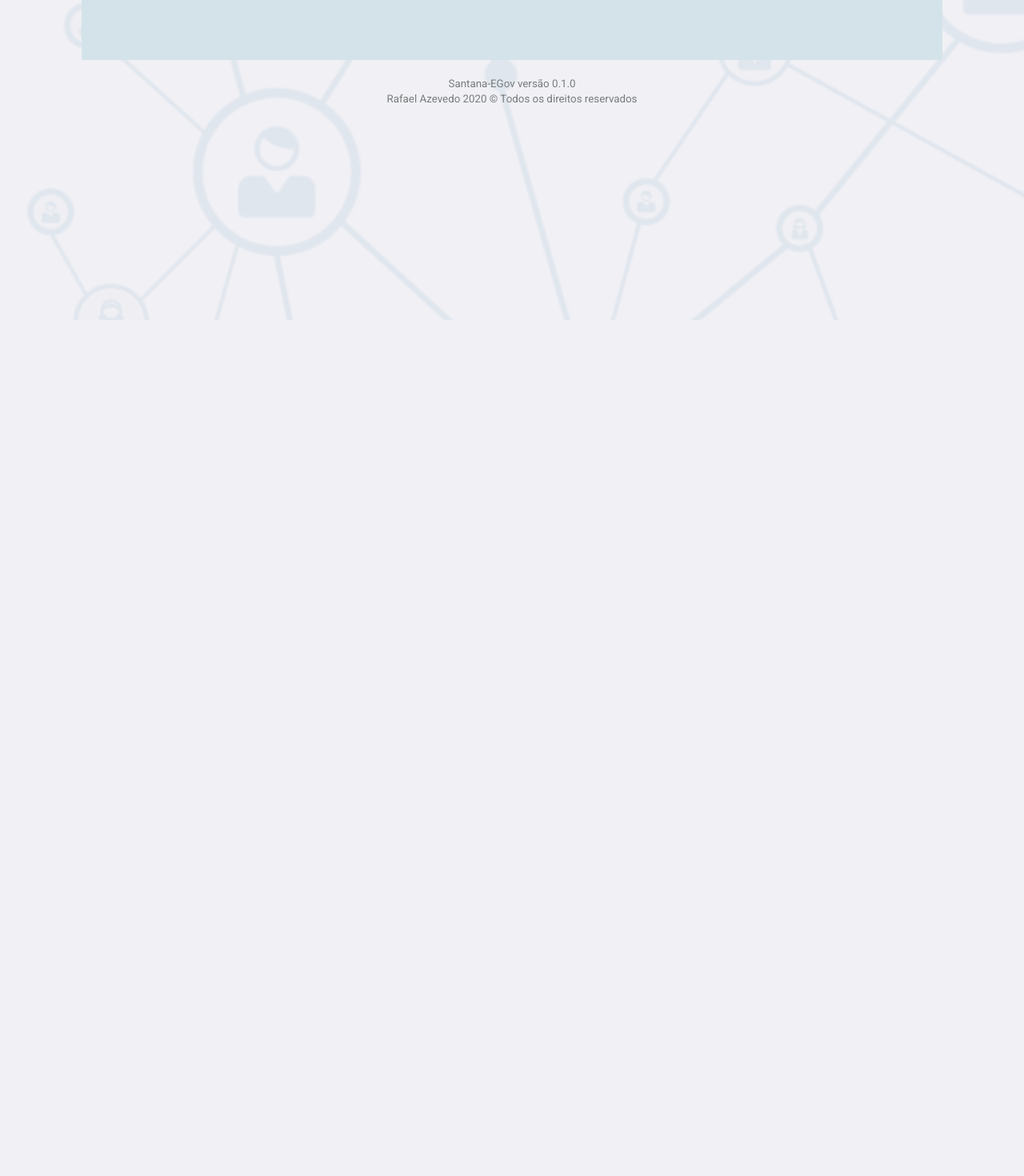
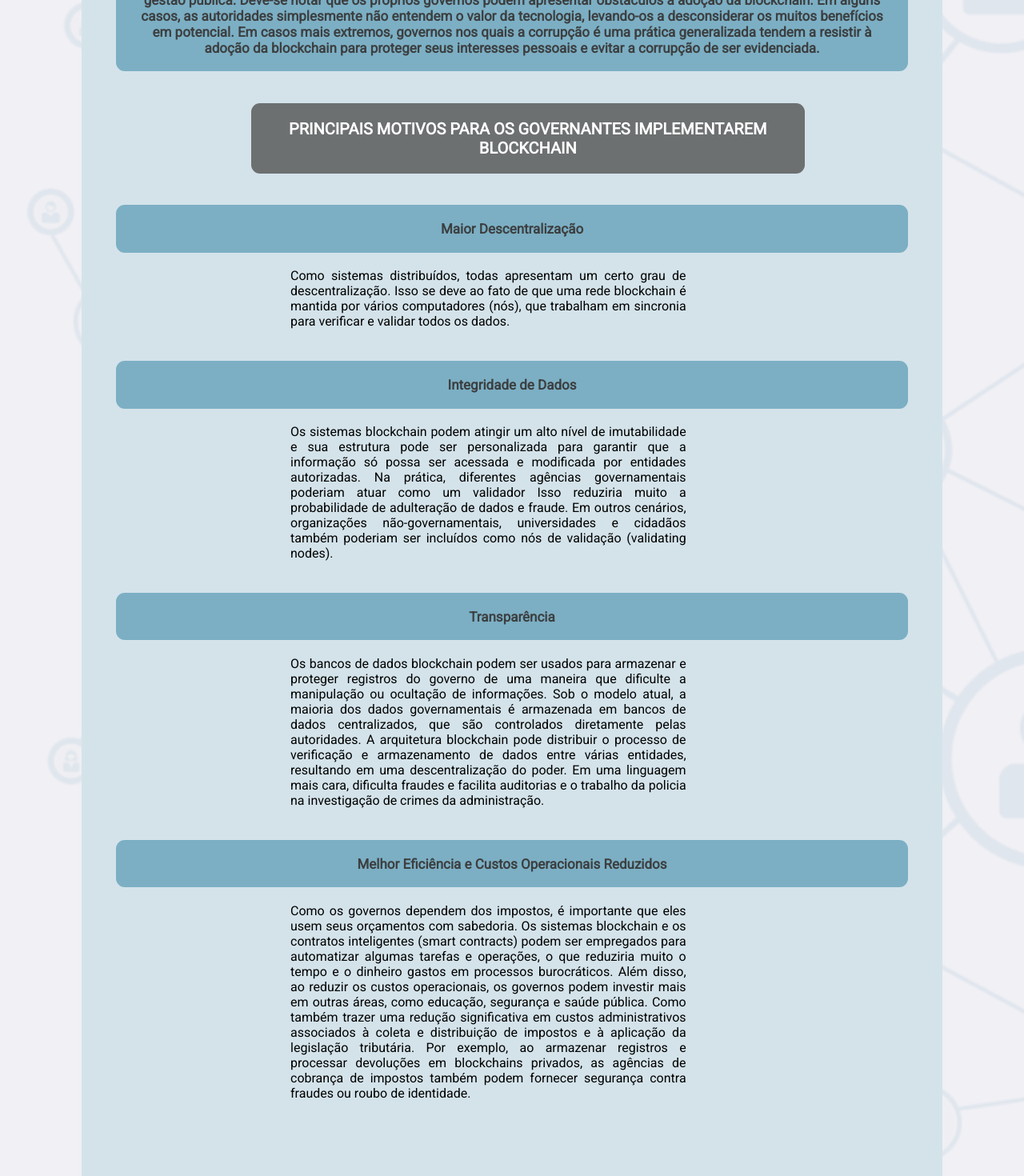
Before and after one commit to rafaazvd/santana-e-gov, a React (Create React App) app: page /blockchain in a window 1280 px wide. Shown: the part 400-1870 px from the top of the page at 80% size. Before the commit the page ends 800 px from the top, so only its background shows below. Built offline with nearby package versions, Linux system fonts and the light colour scheme.

Commit message:
page blockchain

```diff
--- a/src/pages/Blockchain/index.tsx
+++ b/src/pages/Blockchain/index.tsx
@@ -14,8 +14,72 @@ const Blockchain: React.FC = () => {
                 <Img src={blockchain1} alt="santana e-gov"/>
             </Header>
             <Section>
-                <h1>Title</h1>
-                <p>conteudo</p>
+                <h1>A Tecnologia Blockchain projetada inicialmente para arquitetura do bitcoin,
+                    ela agora estar sendo usada em vários outros contextos. Um desses contextos
+                    é o da governança, onde sistemas distribuídos têm grande potencial de mudar
+                     o setor da gestão pública.
+                    Deve-se notar que os próprios governos podem apresentar obstáculos à adoção
+                    da blockchain. Em alguns casos, as autoridades simplesmente não entendem o valor
+                     da tecnologia, levando-os a desconsiderar os muitos benefícios em potencial. Em
+                     casos mais extremos, governos nos quais a corrupção é uma prática generalizada
+                     tendem a resistir à adoção da blockchain para proteger seus interesses pessoais
+                      e evitar a corrupção de ser evidenciada.</h1>
+                <h2>PRINCIPAIS MOTIVOS PARA OS GOVERNANTES IMPLEMENTAREM BLOCKCHAIN</h2>
+                <h1>Maior Descentralização</h1>
+                <p>
+                Como sistemas distribuídos, todas apresentam um certo
+                grau de descentralização. Isso se deve ao fato de que
+                uma rede blockchain é mantida por vários computadores
+                (nós), que trabalham em sincronia para verificar
+                e validar todos os dados.
+                </p>
+                <h1>Integridade de Dados</h1>
+                <p>
+                Os sistemas blockchain podem atingir um alto nível
+                de imutabilidade e sua estrutura pode ser personalizada
+                 para garantir que a informação só possa ser acessada e
+                 modificada por entidades autorizadas. Na prática,
+                 diferentes agências governamentais poderiam atuar
+                 como um validador Isso reduziria muito a probabilidade
+                 de adulteração de dados e fraude. Em outros cenários,
+                 organizações não-governamentais, universidades e
+                 cidadãos também poderiam ser incluídos como nós de
+                  validação (validating nodes).
+                </p>
+                <h1>Transparência</h1>
+                <p>
+                Os bancos de dados blockchain podem ser usados para
+                armazenar e proteger registros do governo de uma maneira
+                 que dificulte a manipulação ou ocultação de informações.
+                  Sob o modelo atual, a maioria dos dados governamentais
+                  é armazenada em bancos de dados centralizados, que são
+                  controlados diretamente pelas autoridades. A arquitetura
+                  blockchain pode distribuir o processo de verificação e
+                  armazenamento de dados entre várias entidades, resultando
+                  em uma descentralização do poder.
+	            Em uma linguagem mais cara, dificulta
+                fraudes e facilita auditorias
+                 e o trabalho da policia na investigação
+                  de crimes da administração.
+                </p>
+                <h1>Melhor Eficiência e Custos Operacionais Reduzidos</h1>
+                <p>
+                Como os governos dependem dos impostos, é importante que
+                 eles usem seus orçamentos com sabedoria. Os sistemas
+                  blockchain e os contratos inteligentes (smart contracts)
+                  podem ser empregados para automatizar algumas tarefas e
+                operações, o que reduziria muito o tempo e o dinheiro
+                gastos em processos burocráticos. Além disso, ao reduzir
+                os custos operacionais, os governos podem investir mais
+                em outras áreas, como educação, segurança e saúde pública.
+                Como também trazer uma redução significativa em custos
+                    administrativos associados à coleta e distribuição de
+                    impostos e à aplicação da legislação tributária. Por
+                    exemplo, ao armazenar registros e processar devoluções
+                    em blockchains privados, as agências de cobrança de
+                    impostos também podem fornecer segurança contra fraudes
+                    ou roubo de identidade.
+                </p>
             </Section>
             <br />
             <Footer />
--- a/src/pages/Blockchain/styles.ts
+++ b/src/pages/Blockchain/styles.ts
@@ -1,13 +1,54 @@
 import styled from 'styled-components';
 
 export const Container = styled.div`
-
+    section {
+        h1 {
+            text-align: center;
+            background-color: #7CAFC4;
+            font-size: 17px;
+            padding: 2%;
+            color: #3C3F40;
+            border-radius: 11px;
+            margin-top: 4%;
+            @media(max-width: 800px){
+                font-size: 10px;
+            }
+        }
+        h2 {
+            margin-top: 4%;
+            text-align: center;
+            background-color: #6D7071;
+            width: 70%;
+            margin-left: 17%;
+            font-size: 20px;
+            padding: 2%;
+            color: #fff;
+            border-radius: 11px;
+            @media(max-width: 800px){
+                font-size: 10px;
+            }
+        }
+        p {
+            text-align: justify;
+            width: 50%;
+            margin-left: 22%;
+            margin-top: 2%;
+            @media(max-width: 800px){
+                font-size: 10px;
+                margin-left: 3%;
+                width: 90%;
+            }
+        }
+    }
 `;
 
 export const Text = styled.h1`
     color: #F1F5F7;
     margin: 8%;
     font-size: 47px;
+    @media(max-width: 800px){
+        font-size: 17px;
+    }
 `;
 export const Img = styled.img`
     width: 23%;
--- a/src/pages/Dashboard/index.tsx
+++ b/src/pages/Dashboard/index.tsx
@@ -37,7 +37,6 @@ const Dashboard: React.FC = () => {
                 <br /> <br />
             </header>
              <section>
-                 <h4>Santana E-gov</h4>
                 <Img>
                     <img src={logo} alt="santana e-gov" />
                 </Img>
--- a/src/pages/Dashboard/styles.ts
+++ b/src/pages/Dashboard/styles.ts
@@ -29,9 +29,6 @@ export const Container = styled.div`
     border-radius: 7px;
     align-items: center;
     justify-content: center;
-    h4 {
-        opacity: 0.4;
-    }
     a {
         text-decoration: none;
     }
```
